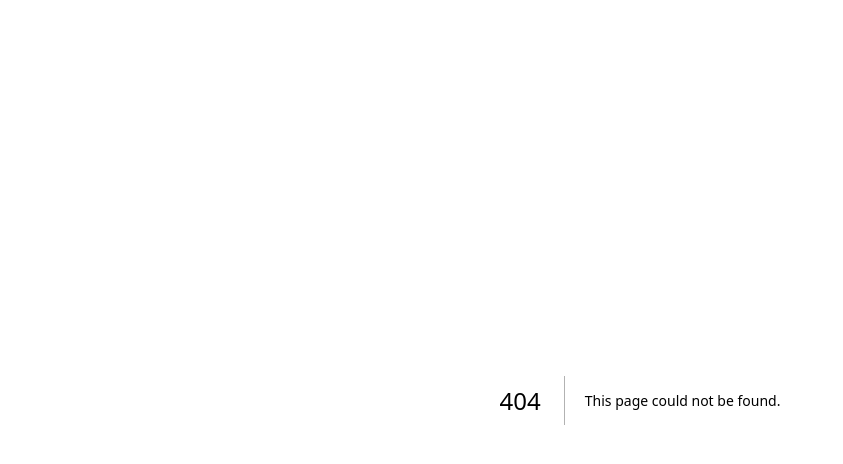
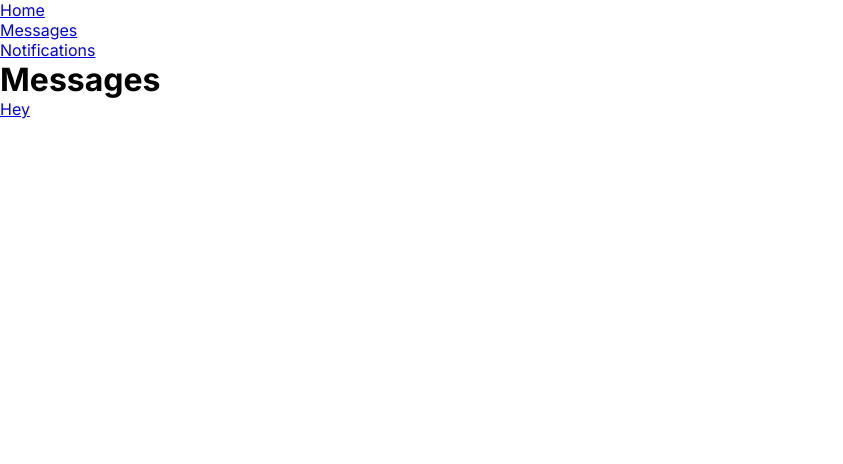
Before and after one commit to harleygarrett/playstation, a Next.js app: page /messages in a window 1280 px wide. Before the commit this address had no page. Shown: the top 464 px of the page, without its empty margins (0-843 px from the left). Built offline with nearby package versions, Linux system fonts and the light colour scheme.

Commit message:
Setup basic HTML Header component and routing

```diff
--- a/src/app/globals.css
+++ b/src/app/globals.css
@@ -13,3 +13,16 @@ body {
   max-width: 100vw;
   overflow-x: hidden;
 }
+
+/* utility classes for content for screenreaders */
+.sr-only {
+  position: absolute !important;
+}
+
+.sr-only:not(:focus) {
+  height: 1px;
+  width: 1px;
+  overflow: hidden;
+  clip: rect(1px 1px 1px 1px); /* for IE6 & IE7 */
+  clip: rect(1px, 1px, 1px, 1px);
+}
--- a/src/app/layout.tsx
+++ b/src/app/layout.tsx
@@ -1,11 +1,14 @@
 import type { Metadata } from 'next'
 import { Inter } from 'next/font/google'
+
 import './globals.css'
+
+import Header from '@/components/Header/Header'
 
 const inter = Inter({ subsets: ['latin'] })
 
 export const metadata: Metadata = {
-  title: 'Playstation screen',
+  title: 'Playstation',
   description: 'Generated by create next app',
 }
 
@@ -16,7 +19,10 @@ export default function RootLayout({
 }) {
   return (
     <html lang="en">
-      <body className={inter.className}>{children}</body>
+      <body className={inter.className}>
+        <Header />
+        {children}
+      </body>
     </html>
   )
 }
--- /dev/null
+++ b/src/app/messages/page.tsx
@@ -0,0 +1,8 @@
+export default function Messages() {
+  return (
+    <main id="main">
+      <h1>Messages</h1>
+      <a href="#">Hey</a>
+    </main>
+  )
+}
--- a/src/app/page.tsx
+++ b/src/app/page.tsx
@@ -3,7 +3,7 @@ import styles from './page.module.css'
 
 export default function Home() {
   return (
-    <main>
+    <main id="main">
       <h1>Playstation</h1>
     </main>
   )
--- /dev/null
+++ b/src/components/Header/Header.tsx
@@ -0,0 +1,29 @@
+import Link from "next/link";
+
+export default function Header() {
+  return (
+    <>
+      <a href="#main" className="sr-only" >
+        Skip to content
+      </a>
+
+      <header>
+
+        <Link href="/">
+          Home
+        </Link>
+
+        <nav aria-label="Account menu">
+          <ul role="list">
+            <li>
+              <Link href="/messages">Messages</Link>
+            </li>
+            <li>
+              <Link href="/notifications">Notifications</Link>
+            </li>
+          </ul>
+        </nav>
+      </header>
+    </>
+  )
+}
```
Also changed, not shown: src/app/notifications/page.tsx (added, +7 -0 lines), src/components/Header/header.module.css (added).
